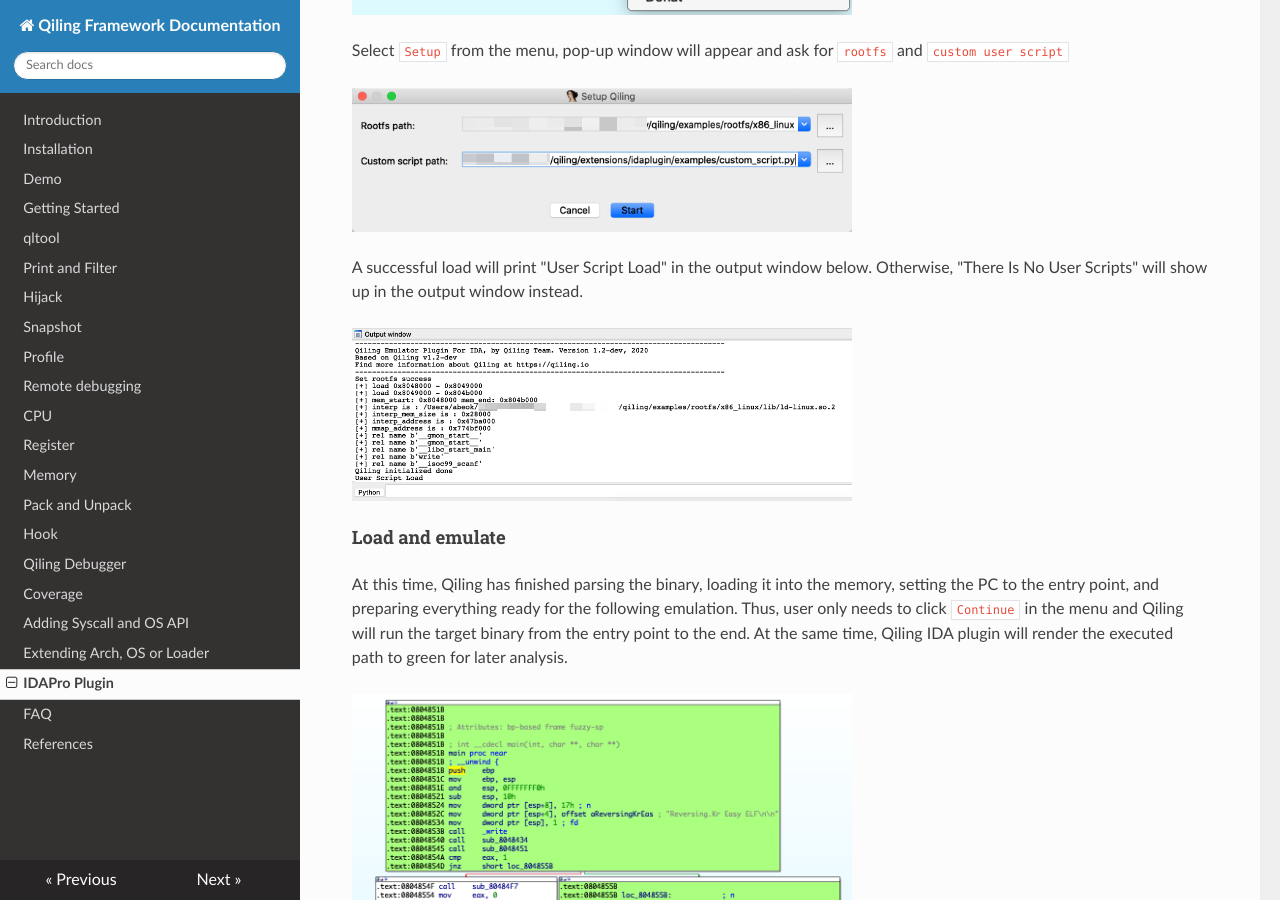
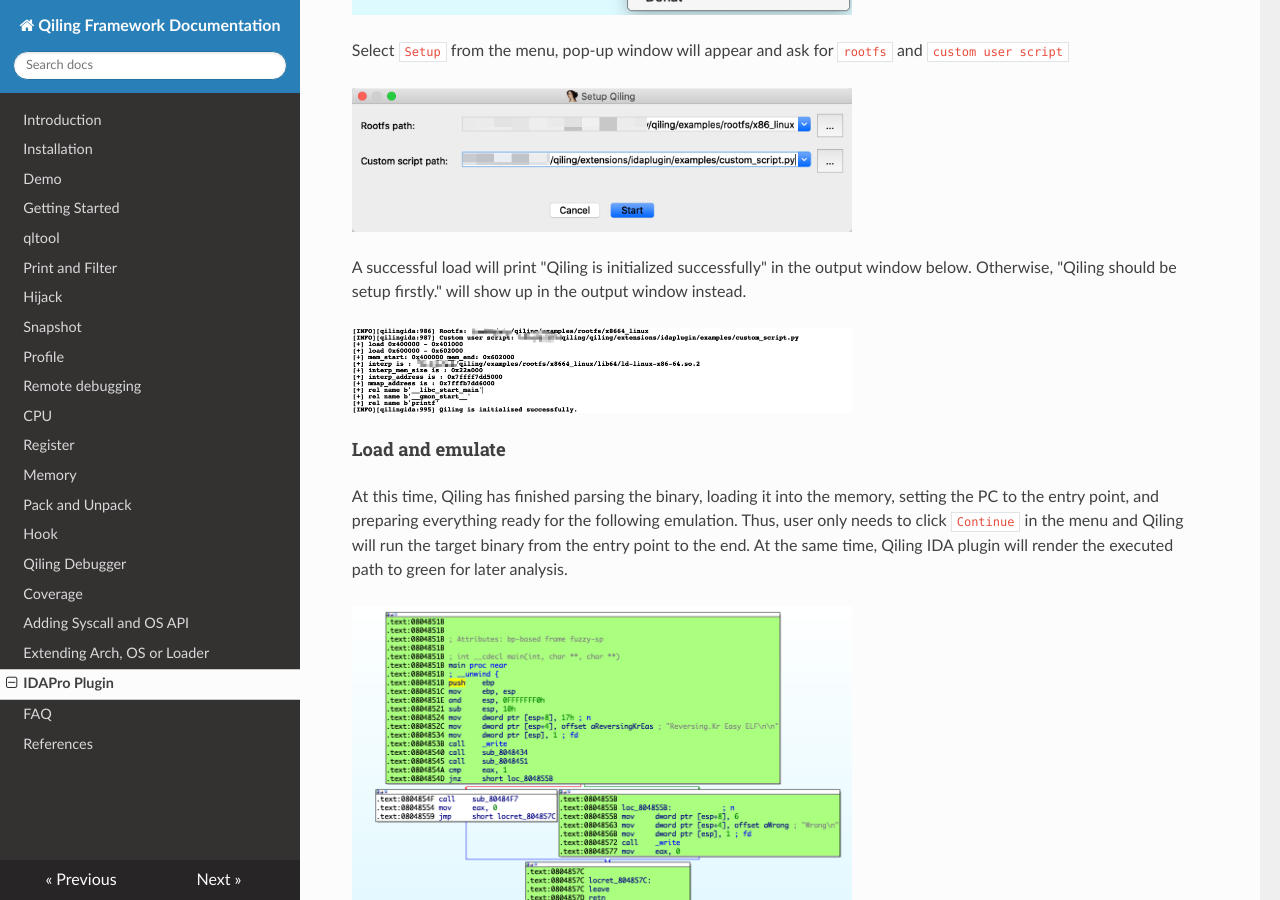
Before and after one commit to qilingframework/rtfd.io, an MkDocs documentation site: the page built from docs/ida.md, in a window 1280 px wide and 900 px high, scrolled down 3072 px. Built offline with MkDocs 1.6.1, drawn with Linux system fonts in a browser that asks for light colours; nearby versions of some CDN libraries.

Commit message:
Update imgs

```diff
--- a/docs/ida.md
+++ b/docs/ida.md
@@ -93,9 +93,9 @@ Select `Setup` from the menu, pop-up window will appear and ask for `rootfs` and
 
 [![](img/ida2.png){: style="height:auto;width:500px;display:block;margin:left"}](img/ida2.png)
 
-A successful load will print "User Script Load" in the output window below. Otherwise, "There Is No User Scripts" will show up in the output window instead.
+A successful load will print "Qiling is initialized successfully" in the output window below. Otherwise, "Qiling should be setup firstly." will show up in the output window instead.
 
-[![](img/ida3.png){: style="height:auto;width:500px;display:block;margin:left"}](img/ida3.png)
+[![](img/ida20.png){: style="height:auto;width:500px;display:block;margin:left"}](img/ida20.png)
 
 #### Load and emulate
 
```
Also changed, not shown: docs/img/ida17.png, docs/img/ida18.png, docs/img/ida19.png, docs/img/ida20.png (added).
